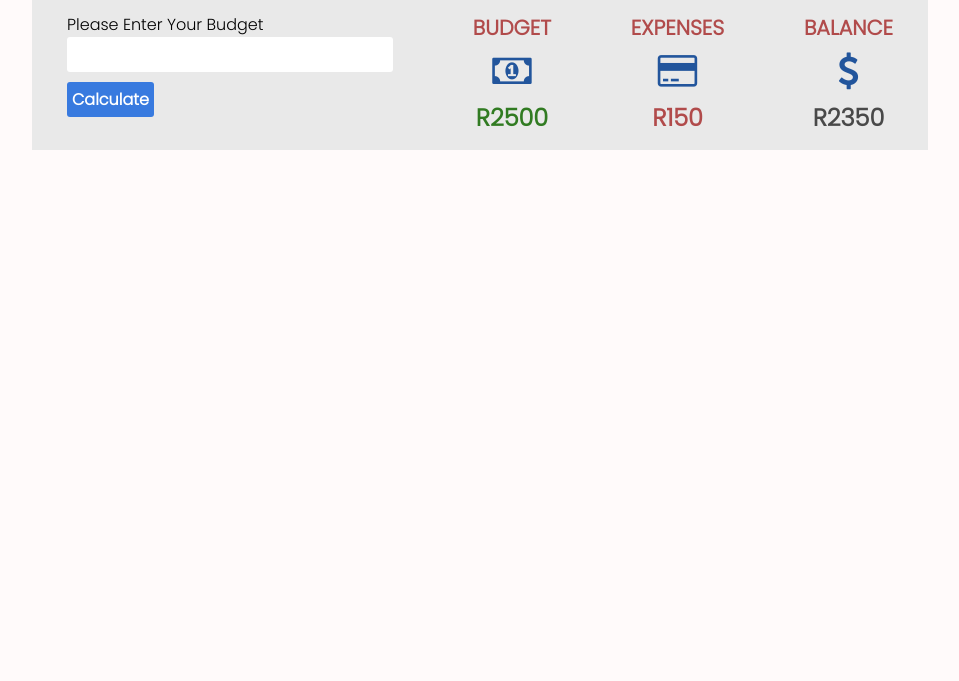
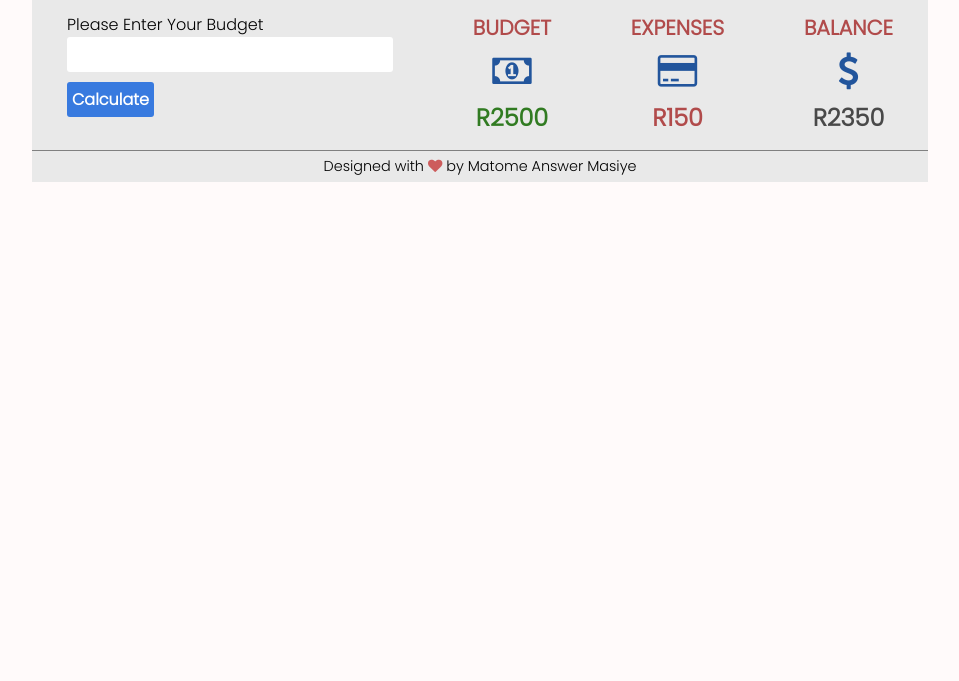
Before and after one commit to masiyematome/budget-app, a plain HTML site: page index.html in a window 1280 px wide. Shown: the part 119-800 px from the top of the page, without its empty margins (160-1119 px from the left). Drawn offline with Linux system fonts and the light colour scheme.

Commit message:
Added a footer to the app

```diff
--- a/index.html
+++ b/index.html
@@ -69,6 +69,8 @@
 
                 <div class = "main-container-footer">
 
+                    <p>Designed with <i class = "fa fa-heart" style="color:indianred"></i> by Matome Answer Masiye</p>
+
                 </div>
 
             </div>
--- a/styles.css
+++ b/styles.css
@@ -110,3 +110,12 @@ html,body{
 }
 
 /*second row starts here*/
+
+/*Footer starts here*/
+
+.main-container-footer{
+    padding : 5px 35px;
+    text-align: center;
+    font-size : 0.9rem;
+    border-top : 1px solid gray;
+}
```
